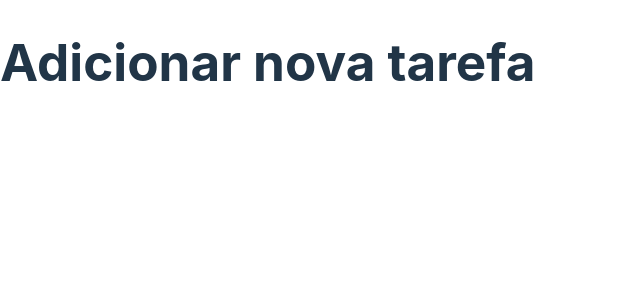
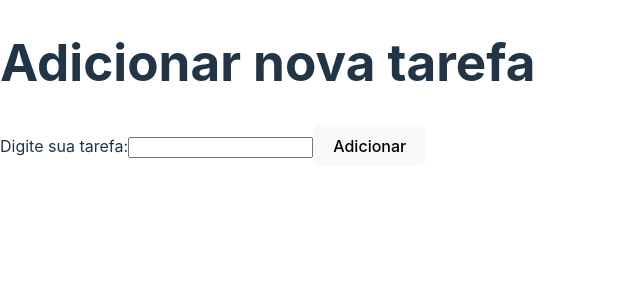
Before and after one commit to roofranklin/todolist-1025, a React (Vite) app: page /adicionar-tarefa in a window 1280 px wide. Shown: the top 300 px of the page, without its empty margins (0-640 px from the left). Built offline with nearby package versions, Linux system fonts and the light colour scheme.

Commit message:
adicionando nova tarefa

```diff
--- a/db.json
+++ b/db.json
@@ -1,16 +1,20 @@
 {
   "tarefas": [
     {
-      "id": 1,
+      "id": "1",
       "descricao": "Arrumar o quarto"
     },
     {
-      "id": 2,
+      "id": "2",
       "descricao": "Preparar o café"
     },
     {
-      "id": 3,
+      "id": "3",
       "descricao": "Lavar as roupas"
+    },
+    {
+      "id": 0,
+      "descricao": "Passear com os cães"
     }
   ]
 }
--- a/src/paginas/adicionar-tarefa/adicionarTarefa.jsx
+++ b/src/paginas/adicionar-tarefa/adicionarTarefa.jsx
@@ -1,10 +1,41 @@
+import { useState } from 'react'
+import { useNavigate } from 'react-router-dom'
+import axios from 'axios'
+
 function AdicionarTarefa() {
+
+  const [tarefa, setTarefa] = useState({
+    id: 0,
+    descricao: ''
+  })
+
+  const navigate = useNavigate()
+
+  const handleChange = (event) => {
+    setTarefa({
+      ...tarefa,
+      [event.target.name]: event.target.value
+    })
+  }
+
+  const handleSubmit = (event) => {
+    event.preventDefault()
+    const response = axios.post('http://localhost:3000/tarefas', tarefa);
+    console.log(response.data);
+    alert('Nova tarefa adicionada com sucesso!');
+    navigate('/');
+  }
 
     return (
       <>
-        <h1>
-          Adicionar nova tarefa
-        </h1>
+        <h1>Adicionar nova tarefa</h1>
+        <form onSubmit={handleSubmit}>
+          <label>
+            Digite sua tarefa:
+            <input type="text" name="descricao" value={tarefa.descricao} onChange={handleChange} />
+          </label>
+          <button type="submit">Adicionar</button>
+        </form>
       </>
     )
   }
--- a/src/paginas/listar-tarefas/listarTarefas.jsx
+++ b/src/paginas/listar-tarefas/listarTarefas.jsx
@@ -1,4 +1,5 @@
 import { useState, useEffect} from 'react'
+import { Link } from 'react-router-dom'
 import axios from 'axios'
 function ListarTarefas() {
 
@@ -17,6 +18,7 @@ function ListarTarefas() {
             <li key={tarefa.id}>{tarefa.descricao}</li>
           ))}
         </ul>
+        <Link to={'/adicionar-tarefa'}>Adicionar nova tarefa</Link>
       </>
     )
   }
```
